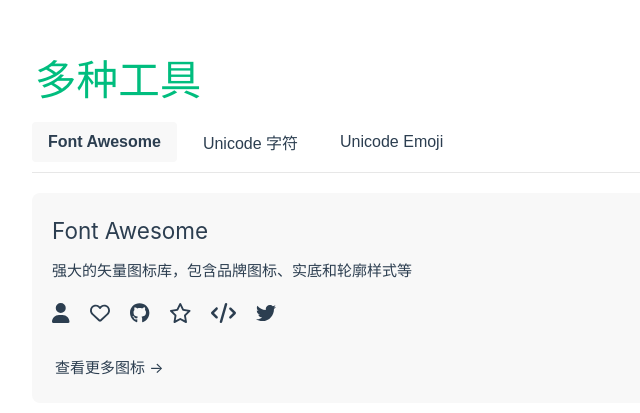
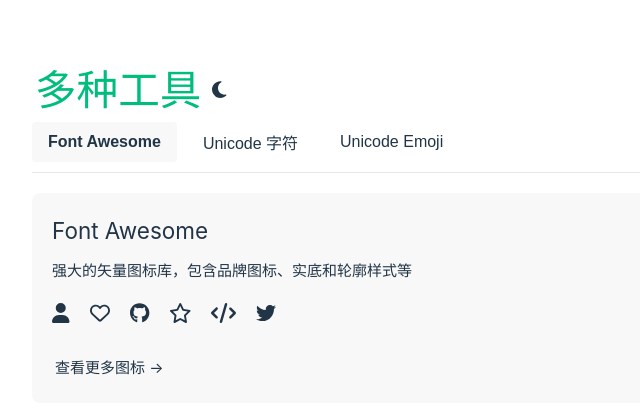
Before and after one commit to getofferhelp/vue-demo, a Vue app: page / in a window 1280 px wide. Shown: the part 159-572 px from the top of the page, without its empty margins (0-640 px from the left). Built offline with nearby package versions, Linux system fonts and the light colour scheme; the HTML template or start-up script is replaced by a standard one.

Commit message:
明暗变化

```diff
--- a/src/App.vue
+++ b/src/App.vue
@@ -1,9 +1,24 @@
 <script setup lang="ts">
 import { RouterView } from 'vue-router'
 import HelloWorld from './components/HelloWorld.vue'
+import { ref, provide } from 'vue'
+
+// 暗色模式状态
+const isDark = ref(false)
+
+// 切换暗色模式
+const toggleDark = () => {
+  isDark.value = !isDark.value
+  document.documentElement.classList.toggle('dark')
+}
+
+// 提供给子组件使用
+provide('isDark', isDark)
+provide('toggleDark', toggleDark)
 </script>
 
 <template>
+  <div :class="{ dark: isDark }">
     <header>
       <div class="wrapper">
         <HelloWorld msg="多种工具" />
@@ -11,7 +26,26 @@
     </header>
 
     <RouterView />
+  </div>
 </template>
+
+<style>
+/* 添加根级别的主题变量 */
+:root {
+  --color-background: #ffffff;
+  --color-text: #213547;
+}
+
+:root.dark {
+  --color-background: #213547;
+  --color-text: #ffffff;
+}
+
+body {
+  background-color: var(--color-background);
+  color: var(--color-text);
+}
+</style>
 
 <style scoped>
 header {
@@ -75,4 +109,13 @@
     margin-top: 1rem;
   }
 }
+
+/* 添加主题切换按钮样式 */
+.theme-toggle {
+  padding: 0.5rem 1rem;
+  margin: 0 0.5rem;
+  border: 1px solid var(--color-border);
+  border-radius: 4px;
+  cursor: pointer;
+}
 </style>
--- a/src/components/HelloWorld.vue
+++ b/src/components/HelloWorld.vue
@@ -1,41 +1,52 @@
 <script setup lang="ts">
+import { inject } from 'vue'
+import type { Ref } from 'vue'
+
 defineProps<{
   msg: string
 }>()
+
+const toggleDark = inject('toggleDark') as () => void
+const isDark = inject('isDark') as Ref<boolean>
 </script>
 
 <template>
   <div class="greetings">
-    <h1>
-      <router-link to="/" class="green">{{ msg }}</router-link>
-    </h1>
+    <div class="header-content">
+      <h1>
+        <router-link to="/" class="green">{{ msg }}</router-link>
+      </h1>
+      <button @click="toggleDark" class="theme-toggle">
+        <font-awesome-icon :icon="isDark ? ['fas', 'sun'] : ['fas', 'moon']" />
+      </button>
+    </div>
   </div>
 </template>
 
 <style scoped>
+.header-content {
+  display: flex;
+  align-items: center;
+  justify-content: space-between;
+}
+
 h1 {
   font-weight: 500;
   font-size: 2.6rem;
-  position: relative;
-  top: -10px;
+  margin: 0;
 }
 
-a {
-  display: inline;
-}
-
-h3 {
+.theme-toggle {
+  background: none;
+  border: none;
+  cursor: pointer;
+  padding: 8px;
   font-size: 1.2rem;
-}
-
-.greetings h1,
-.greetings h3 {
-  text-align: center;
+  color: var(--color-text);
 }
 
 @media (min-width: 1024px) {
-  .greetings h1,
-  .greetings h3 {
+  .greetings h1 {
     text-align: left;
   }
 }
--- a/src/main.ts
+++ b/src/main.ts
@@ -5,8 +5,13 @@
 
 import App from './App.vue'
 import router from './router'
+import { library } from '@fortawesome/fontawesome-svg-core'
 import { FontAwesomeIcon } from '@fortawesome/vue-fontawesome'
+import { faSun, faMoon } from '@fortawesome/free-solid-svg-icons'
 import { loadIcons } from './config/icons'
+
+// 添加主题切换图标
+library.add(faSun, faMoon)
 
 const app = createApp(App)
 
```
Lines whose indentation alone changed are shown as unchanged.
